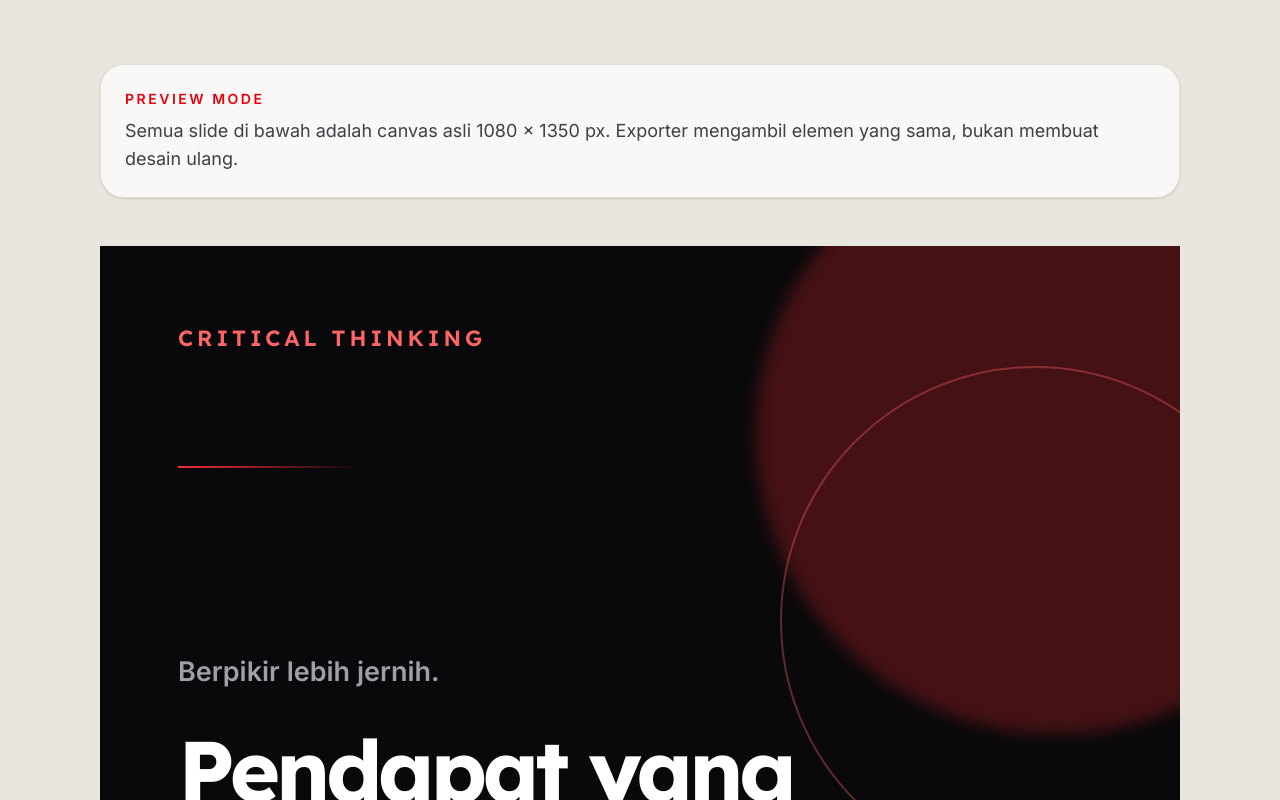
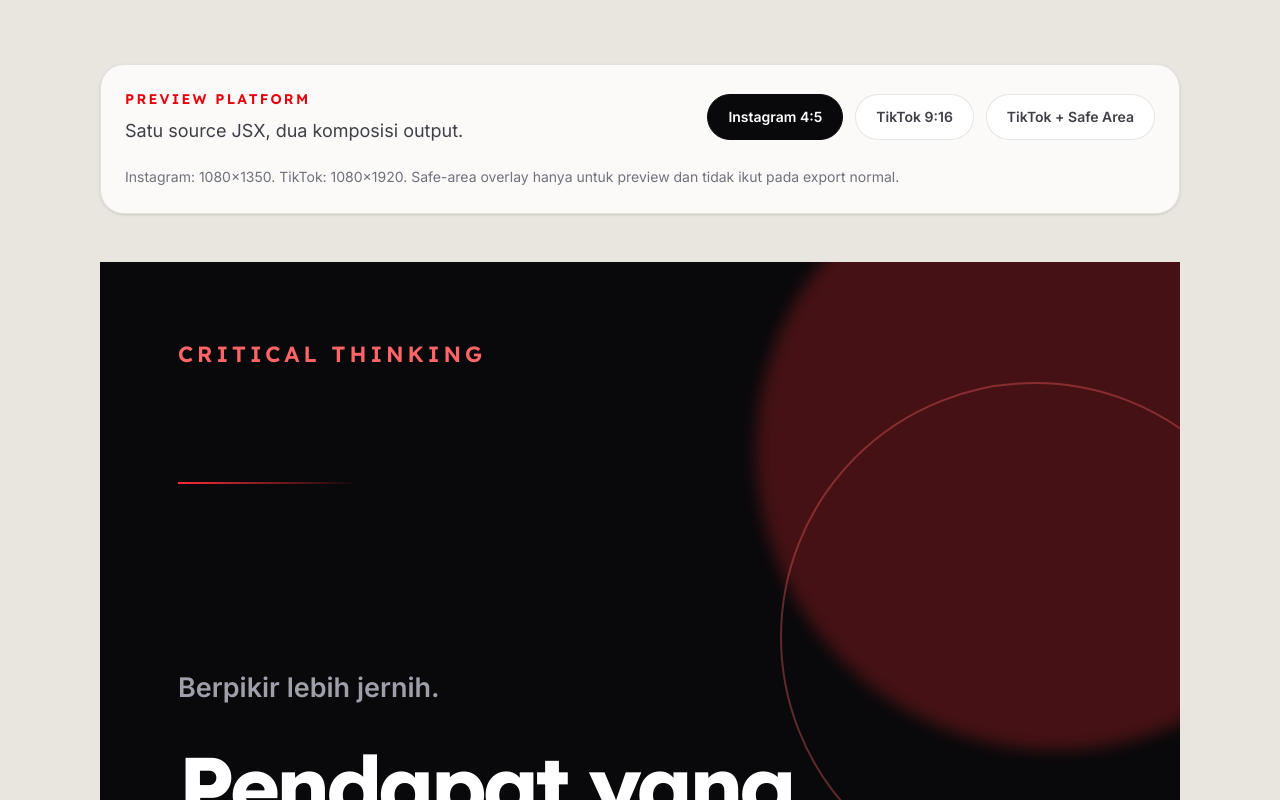
Before and after one commit to winaldomanurung/aksioma-content, a Next.js app: page /carousel/demo in a window 1280 px wide. Shown: the top 800 px of the page. Built offline with nearby package versions, Linux system fonts and the light colour scheme.

Commit message:
Add Instagram and TikTok carousel modes

```diff
--- a/app/carousel/demo/page.jsx
+++ b/app/carousel/demo/page.jsx
@@ -5,6 +5,7 @@ import {
   CTASlide,
   FrameworkSlide,
   HeroSlide,
+  PlatformSwitcher,
   StatementSlide,
   SummarySlide,
 } from "@/components/carousel";
@@ -13,16 +14,22 @@ export const metadata = {
   title: "Demo Carousel | Aksioma Content Studio",
 };
 
-export default function DemoCarouselPage() {
+export default async function DemoCarouselPage({ searchParams }) {
+  const params = await searchParams;
+  const platform = params?.platform === "tiktok" ? "tiktok" : "instagram";
+  const safeArea = platform === "tiktok" && params?.safe === "1";
+
   return (
-    <main className="carousel-stage">
-      <div className="studio-only w-[1080px] rounded-3xl border border-black/10 bg-white/70 p-6 text-zinc-700 shadow-sm">
-        <p className="text-sm font-semibold uppercase tracking-[0.18em] text-red-600">Preview mode</p>
-        <p className="mt-2 text-lg">
-          Semua slide di bawah adalah canvas asli 1080 × 1350 px. Exporter mengambil
-          elemen yang sama, bukan membuat desain ulang.
-        </p>
-      </div>
+    <main
+      className="carousel-stage"
+      data-platform={platform}
+      data-safe-area={safeArea ? "true" : "false"}
+    >
+      <PlatformSwitcher
+        route="/carousel/demo"
+        platform={platform}
+        safeArea={safeArea}
+      />
 
       <HeroSlide
         slide={1}
@@ -56,12 +63,20 @@ export default function DemoCarouselPage() {
         left={{
           label: "Refleks",
           heading: "Langsung percaya",
-          points: ["Cocok dengan intuisi saya.", "Banyak orang mengatakannya.", "Penjelasannya terdengar sederhana."],
+          points: [
+            "Cocok dengan intuisi saya.",
+            "Banyak orang mengatakannya.",
+            "Penjelasannya terdengar sederhana.",
+          ],
         }}
         right={{
           label: "Uji",
           heading: "Tahan kesimpulan",
-          points: ["Apa bukti yang mendukung klaim ini?", "Asumsi apa yang sedang saya pakai?", "Apa penjelasan alternatifnya?"],
+          points: [
+            "Apa bukti yang mendukung klaim ini?",
+            "Asumsi apa yang sedang saya pakai?",
+            "Apa penjelasan alternatifnya?",
+          ],
         }}
       />
 
--- a/app/globals.css
+++ b/app/globals.css
@@ -52,6 +52,10 @@ body {
   text-rendering: geometricPrecision;
 }
 
+.carousel-stage[data-platform="tiktok"] .carousel-slide {
+  height: 1920px;
+}
+
 .slide-frame {
   position: relative;
   z-index: 10;
@@ -59,6 +63,11 @@ body {
   height: 100%;
   grid-template-rows: minmax(0, 1fr) 82px;
   padding: 76px 78px 62px;
+}
+
+.carousel-stage[data-platform="tiktok"] .slide-frame {
+  grid-template-rows: minmax(0, 1fr) 82px;
+  padding: 150px 178px 270px 92px;
 }
 
 .slide-content {
@@ -85,6 +94,54 @@ body {
   filter: invert(1) brightness(0.88);
 }
 
+/* TikTok preview-only safe-area guide. Not visible in normal export. */
+.tiktok-safe-overlay {
+  pointer-events: none;
+  position: absolute;
+  inset: 0;
+  z-index: 50;
+  display: none;
+}
+
+.carousel-stage[data-platform="tiktok"][data-safe-area="true"] .tiktok-safe-overlay {
+  display: block;
+}
+
+.tiktok-safe-overlay::before {
+  content: "";
+  position: absolute;
+  left: 92px;
+  right: 178px;
+  top: 150px;
+  bottom: 270px;
+  border: 3px dashed rgba(34, 197, 94, 0.9);
+  border-radius: 24px;
+  box-shadow: 0 0 0 9999px rgba(239, 68, 68, 0.12);
+}
+
+.tiktok-safe-overlay::after {
+  content: "TIKTOK SAFE CONTENT AREA";
+  position: absolute;
+  left: 112px;
+  top: 168px;
+  border-radius: 999px;
+  background: rgba(22, 163, 74, 0.92);
+  padding: 8px 14px;
+  color: white;
+  font-family: var(--font-lexend), sans-serif;
+  font-size: 18px;
+  font-weight: 600;
+  letter-spacing: 0.06em;
+}
+
+.platform-switcher {
+  width: 1080px;
+}
+
+.platform-switcher a {
+  transition: background-color 160ms ease, color 160ms ease, border-color 160ms ease;
+}
+
 @media (max-width: 1160px) {
   .carousel-stage {
     align-items: flex-start;
--- a/components/carousel/CarouselCanvas.jsx
+++ b/components/carousel/CarouselCanvas.jsx
@@ -12,6 +12,7 @@ export default function CarouselCanvas({
       className={["carousel-slide", className].join(" ")}
     >
       {children}
+      <div className="tiktok-safe-overlay" aria-hidden="true" />
     </section>
   );
 }
--- /dev/null
+++ b/components/carousel/PlatformSwitcher.jsx
@@ -0,0 +1,61 @@
+import Link from "next/link";
+
+export default function PlatformSwitcher({
+  route,
+  platform,
+  safeArea = false,
+}) {
+  const items = [
+    {
+      label: "Instagram 4:5",
+      href: route + "?platform=instagram",
+      active: platform === "instagram",
+    },
+    {
+      label: "TikTok 9:16",
+      href: route + "?platform=tiktok",
+      active: platform === "tiktok" && !safeArea,
+    },
+    {
+      label: "TikTok + Safe Area",
+      href: route + "?platform=tiktok&safe=1",
+      active: platform === "tiktok" && safeArea,
+    },
+  ];
+
+  return (
+    <div className="studio-only platform-switcher rounded-3xl border border-black/10 bg-white/80 p-6 text-zinc-700 shadow-sm">
+      <div className="flex flex-wrap items-center justify-between gap-5">
+        <div>
+          <p className="font-display text-sm font-semibold uppercase tracking-[0.16em] text-red-600">
+            Preview platform
+          </p>
+          <p className="mt-2 text-lg">
+            Satu source JSX, dua komposisi output.
+          </p>
+        </div>
+
+        <div className="flex flex-wrap gap-3">
+          {items.map((item) => (
+            <Link
+              key={item.label}
+              href={item.href}
+              className={[
+                "rounded-full border px-5 py-3 text-sm font-semibold",
+                item.active
+                  ? "border-zinc-950 bg-zinc-950 text-white"
+                  : "border-black/10 bg-white text-zinc-700 hover:bg-zinc-100",
+              ].join(" ")}
+            >
+              {item.label}
+            </Link>
+          ))}
+        </div>
+      </div>
+
+      <p className="mt-5 text-sm leading-6 text-zinc-500">
+        Instagram: 1080×1350. TikTok: 1080×1920. Safe-area overlay hanya untuk preview dan tidak ikut pada export normal.
+      </p>
+    </div>
+  );
+}
--- a/components/carousel/index.js
+++ b/components/carousel/index.js
@@ -6,6 +6,7 @@ export { default as CompareSlide } from "./CompareSlide";
 export { default as CTASlide } from "./CTASlide";
 export { default as FrameworkSlide } from "./FrameworkSlide";
 export { default as HeroSlide } from "./HeroSlide";
+export { default as PlatformSwitcher } from "./PlatformSwitcher";
 export { default as SlideFooter } from "./SlideFooter";
 export { default as SlideShell } from "./SlideShell";
 export { default as StatementSlide } from "./StatementSlide";
--- a/scripts/export-carousel.mjs
+++ b/scripts/export-carousel.mjs
@@ -7,29 +7,48 @@ const args = process.argv.slice(2);
 const routeArg = args.find((arg) => !arg.startsWith("--")) || "/carousel/demo";
 const baseUrlArg = args.find((arg) => arg.startsWith("--base-url="));
 const qualityArg = args.find((arg) => arg.startsWith("--quality="));
+const platformArg = args.find((arg) => arg.startsWith("--platform="));
 
 const route = routeArg.startsWith("/") ? routeArg : "/" + routeArg;
 const baseUrl = (baseUrlArg ? baseUrlArg.split("=")[1] : "http://127.0.0.1:3000").replace(/\/$/, "");
 const quality = Number(qualityArg ? qualityArg.split("=")[1] : 95);
+const platform = platformArg ? platformArg.split("=")[1] : "instagram";
+
+const platforms = {
+  instagram: { width: 1080, height: 1350 },
+  tiktok: { width: 1080, height: 1920 },
+};
+
+if (!platforms[platform]) {
+  throw new Error("--platform harus instagram atau tiktok.");
+}
 
 if (!Number.isInteger(quality) || quality < 1 || quality > 100) {
   throw new Error("--quality harus berupa angka 1 sampai 100.");
 }
 
-const slug = route.split("?")[0].split("/").filter(Boolean).pop() || "carousel";
-const outputDir = path.join(process.cwd(), "output", slug);
+const cleanRoute = route.split("?")[0];
+const slug = cleanRoute.split("/").filter(Boolean).pop() || "carousel";
+const outputDir = path.join(process.cwd(), "output", slug, platform);
+const expected = platforms[platform];
 
 await fs.mkdir(outputDir, { recursive: true });
 
 const browser = await chromium.launch();
 const page = await browser.newPage({
-  viewport: { width: 1280, height: 1500 },
+  viewport: {
+    width: Math.max(1280, expected.width + 200),
+    height: Math.max(1500, expected.height + 200),
+  },
   deviceScaleFactor: 1,
 });
 
 try {
-  const url = baseUrl + route;
+  const separator = cleanRoute.includes("?") ? "&" : "?";
+  const url = baseUrl + cleanRoute + separator + "platform=" + platform;
+
   console.log("Opening " + url);
+  console.log("Platform: " + platform + " (" + expected.width + "x" + expected.height + ")");
 
   await page.goto(url, { waitUntil: "networkidle" });
   await page.evaluate(async () => {
@@ -54,10 +73,10 @@ try {
     const width = Math.round(box.width);
     const height = Math.round(box.height);
 
-    if (width !== 1080 || height !== 1350) {
+    if (width !== expected.width || height !== expected.height) {
       throw new Error(
         "Slide " + (index + 1) + " berukuran " + width + "x" + height +
-        "; expected 1080x1350. Export dibatalkan agar hasil tidak berbeda dari canvas standar."
+        "; expected " + expected.width + "x" + expected.height + " untuk " + platform + "."
       );
     }
 
```
Also changed, not shown: 1 other file (tests, documents, lock files or other folders).
